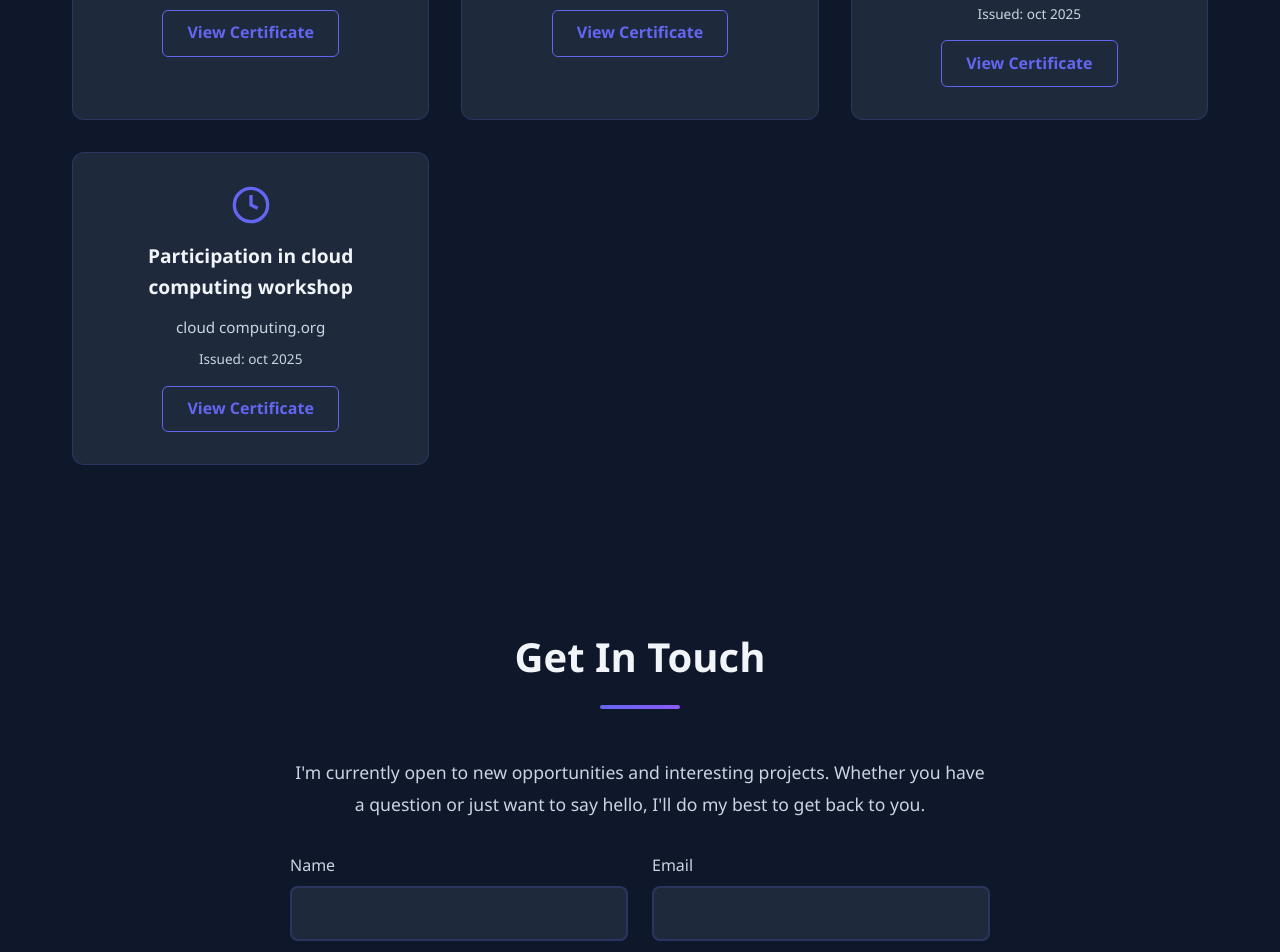
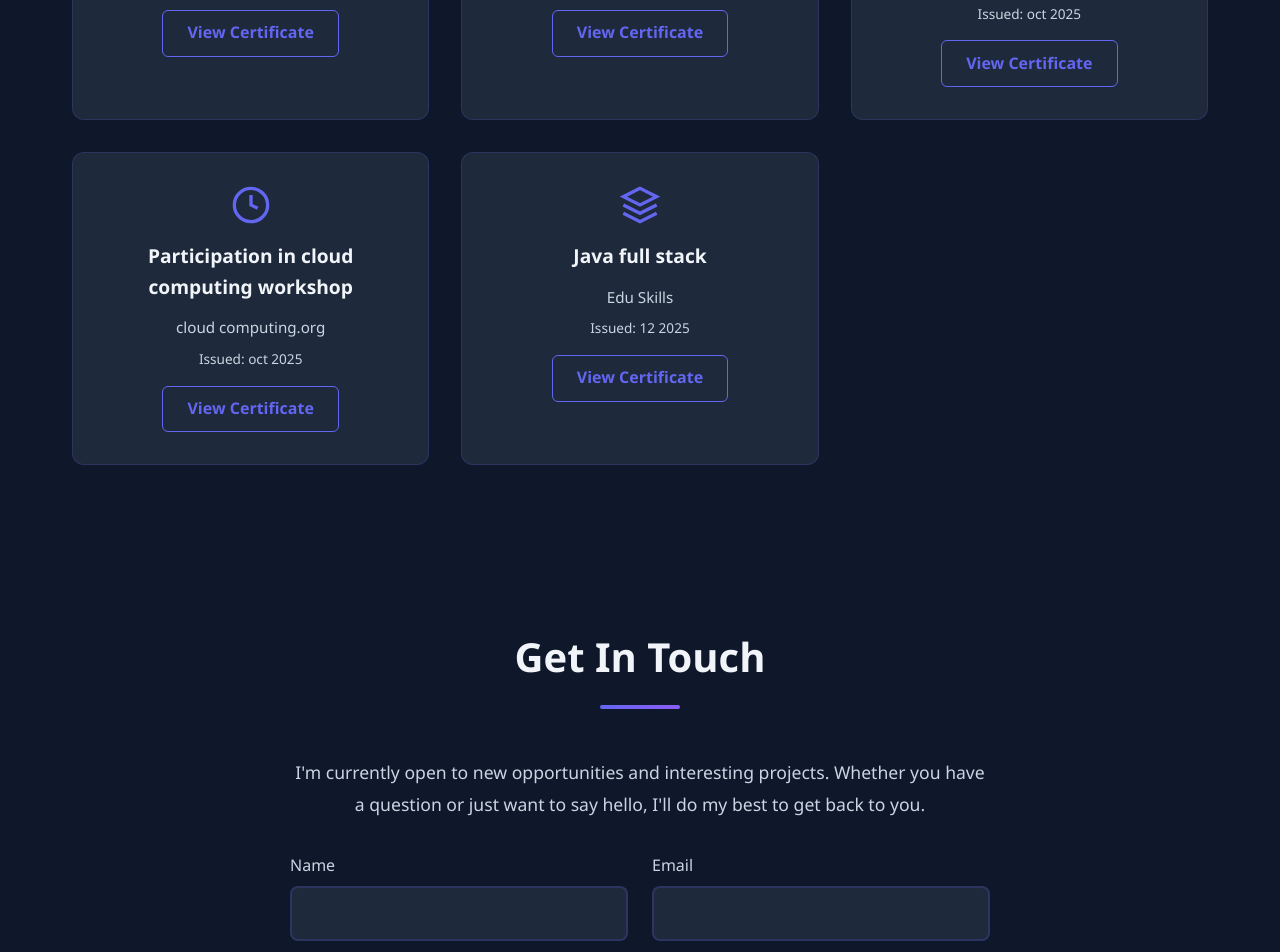
Before and after one commit to Srinath124/Srinath_portfolio, a plain HTML site: page index.html in a window 1280 px wide. Shown: the part 4640-5592 px from the top of the page. Drawn offline with Linux system fonts and the light colour scheme.

Commit message:
Update index.html

```diff
--- a/index.html
+++ b/index.html
@@ -307,6 +307,19 @@
                 <p class="cert-date">Issued: oct 2025</p>
                 <a href="c3.png" class="cert-view" target="_blank">View Certificate</a>
             </div>
+
+             <div class="cert-card">
+                <div class="cert-icon">
+                    <svg width="40" height="40" viewBox="0 0 24 24" fill="none" stroke="currentColor" stroke-width="2">
+                        <path d="M12 2L2 7l10 5 10-5-10-5z"></path>
+                        <path d="M2 17l10 5 10-5M2 12l10 5 10-5"></path>
+                    </svg>
+                </div>
+                <h3>Java full stack</h3>
+                <p class="cert-issuer">Edu Skills</p>
+                <p class="cert-date">Issued: 12 2025</p>
+                <a href="Srinath dharna_Certificate.png" class="cert-view" target="_blank">View Certificate</a>
+            </div>
         </div>
     </section>
 
```
